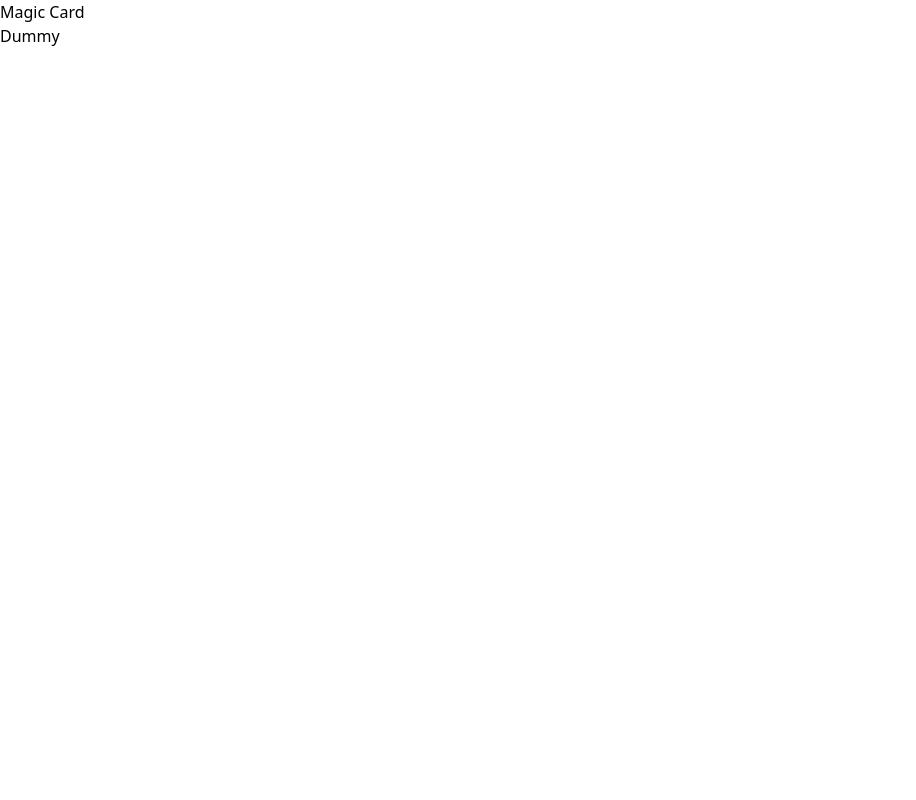
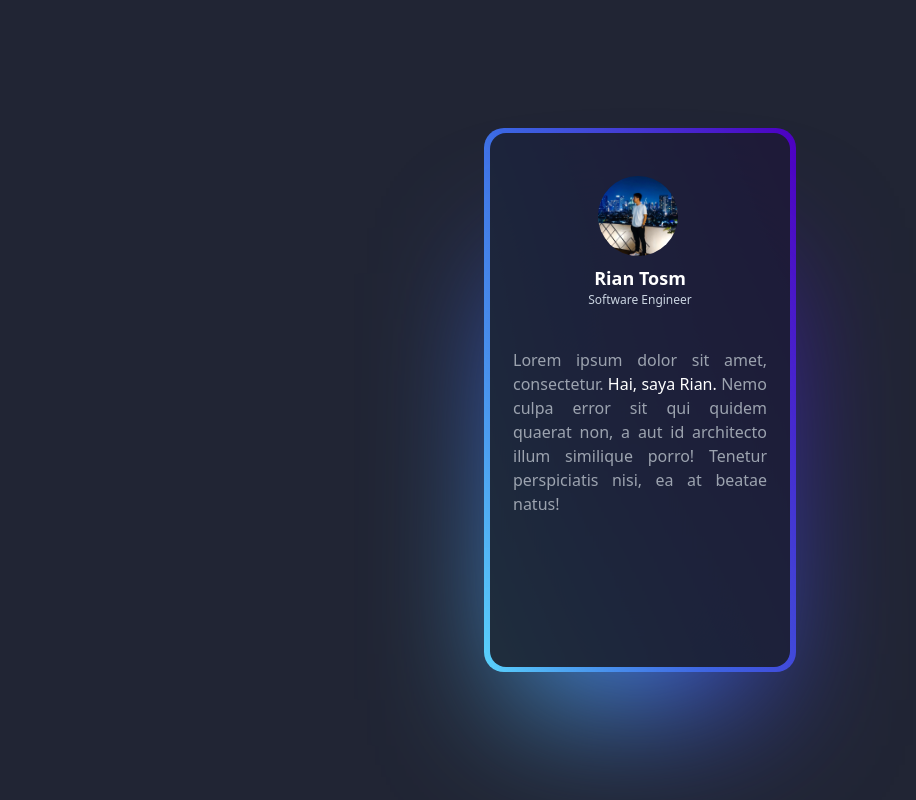
Before and after one commit to riantosm/me, a React (Vite) app: page / in a window 1280 px wide. Shown: the whole page, without its empty margins (0-916 px from the left). Built offline with nearby package versions, Linux system fonts and the light colour scheme.

Commit message:
card profile

```diff
--- a/src/App.tsx
+++ b/src/App.tsx
@@ -3,7 +3,6 @@ import { ProfileCard } from "./pages";
 export default function App() {
   return (
     <div>
-      <div className="card">Magic Card</div>
       <ProfileCard />
     </div>
   );
--- /dev/null
+++ b/src/assets/images/index.ts
@@ -0,0 +1,3 @@
+import ProfilePicture from "./ProfilePicture.jpg";
+
+export { ProfilePicture };
--- /dev/null
+++ b/src/assets/index.ts
@@ -0,0 +1,11 @@
+import * as Images from "./images";
+// import * as Svg from './svg';
+// import * as Data from './data';
+
+const Assets = {
+  Images,
+  // Svg,
+  // Data,
+};
+
+export default Assets;
--- a/src/pages/ProfileCard/index.tsx
+++ b/src/pages/ProfileCard/index.tsx
@@ -1,12 +1,43 @@
 // import styles from "./styles.module.css";
-
-import { Dummy } from "@/routes";
+import Assets from "@/assets";
+import "./styles.css";
 
 export default function ProfileCard() {
   return (
     <div>
-      <div className={"card"}></div>
-      <Dummy />
+      <div className="card items-start">
+        <div className="grid mt-10 w-full">
+          <div className="place-self-center items-center grid grid-cols-3 px-5 w-full">
+            <div className="text-center">
+              {/* <p className="text-white font-bold text-lg">542</p>
+              <p className="text-slate-300 text-xs">Followers</p> */}
+            </div>
+            <img
+              src={Assets.Images.ProfilePicture}
+              alt=""
+              className="w-20 h-20 rounded-full"
+            />
+            <div className="text-center">
+              {/* <p className="text-white font-bold text-lg">534</p>
+              <p className="text-slate-300 text-xs">Following</p> */}
+            </div>
+          </div>
+          <div className="text-center mt-2">
+            <p className="text-white text-lg font-bold">Rian Tosm</p>
+            <p className="text-slate-300 text-xs">Software Engineer</p>
+          </div>
+          <div className="mt-10 px-5">
+            <p className="text-justify">
+              <span className="text-gray-400">
+                Lorem ipsum dolor sit amet, consectetur.{" "}
+                <span className="text-white">Hai, saya Rian.</span> Nemo culpa
+                error sit qui quidem quaerat non, a aut id architecto illum
+                similique porro! Tenetur perspiciatis nisi, ea at beatae natus!
+              </span>
+            </p>
+          </div>
+        </div>
+      </div>
     </div>
   );
 }
--- a/src/pages/ProfileCard/styles.css
+++ b/src/pages/ProfileCard/styles.css
@@ -1,32 +1,3 @@
-:root {
-  font-family: Inter, system-ui, Avenir, Helvetica, Arial, sans-serif;
-  line-height: 1.5;
-  font-weight: 400;
-
-  color-scheme: light dark;
-  color: rgba(255, 255, 255, 0.87);
-  background-color: #242424;
-
-  font-synthesis: none;
-  text-rendering: optimizeLegibility;
-  -webkit-font-smoothing: antialiased;
-  -moz-osx-font-smoothing: grayscale;
-  -webkit-text-size-adjust: 100%;
-}
-
-a {
-  font-weight: 500;
-  color: #646cff;
-  text-decoration: inherit;
-}
-a:hover {
-  color: #535bf2;
-}
-
-body {
-  margin: 0;
-}
-
 @property --rotate {
   syntax: "<angle>";
   initial-value: 132deg;
@@ -43,30 +14,29 @@ body {
   background: #212534;
   display: flex;
   align-items: center;
-  flex-direction: column;
-  padding-top: 2rem;
-  padding-bottom: 2rem;
+  flex-direction: grid;
+  justify-content: center;
   box-sizing: border-box;
 }
 
 .card {
-  background: #191c29;
-  width: var(--card-width);
-  height: var(--card-height);
+  background: #191c29e5;
+  width: 300px;
+  /*height: var(--card-height);
+  */
+  aspect-ratio: 9/16;
   padding: 3px;
   position: relative;
-  border-radius: 6px;
-  justify-content: center;
-  align-items: center;
-  text-align: center;
+  border-radius: 16px;
+  -webkit-border-radius: 16px;
+  -moz-border-radius: 16px;
+  -ms-border-radius: 16px;
+  -o-border-radius: 16px;
   display: flex;
-  font-size: 1.5em;
   color: rgb(88 199 250 / 0%);
-  cursor: pointer;
-  font-family: cursive;
 }
 
-.card:hover {
+/* .card:hover {
   color: rgb(88 199 250 / 100%);
   transition: color 1s;
 }
@@ -74,13 +44,17 @@ body {
 .card:hover:after {
   animation: none;
   opacity: 0;
-}
+} */
 
 .card::before {
   content: "";
   width: 104%;
   height: 102%;
-  border-radius: 8px;
+  border-radius: 20px;
+  -webkit-border-radius: 20px;
+  -moz-border-radius: 20px;
+  -ms-border-radius: 20px;
+  -o-border-radius: 20px;
   background-image: linear-gradient(
     var(--rotate),
     #5ddcff,
@@ -125,11 +99,3 @@ body {
     --rotate: 360deg;
   }
 }
-
-a {
-  color: #212534;
-  text-decoration: none;
-  font-family: sans-serif;
-  font-weight: bold;
-  margin-top: 2rem;
-}
```
Also changed, not shown: src/assets/images/ProfilePicture.jpg (added).
